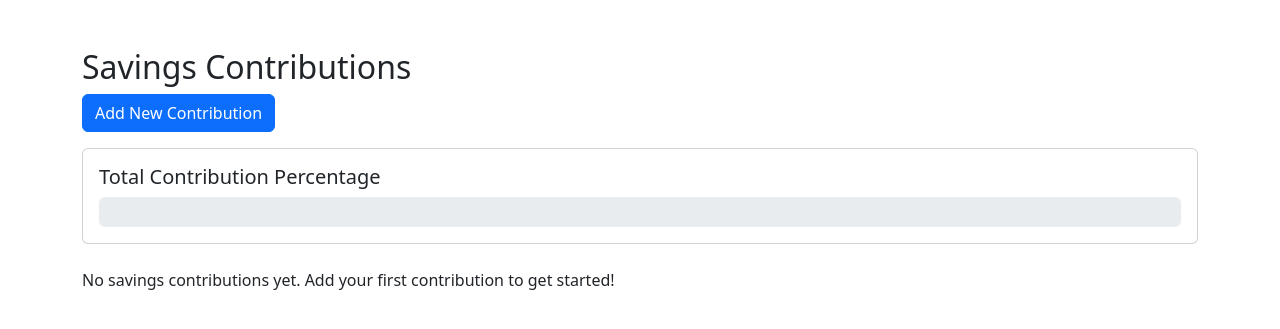
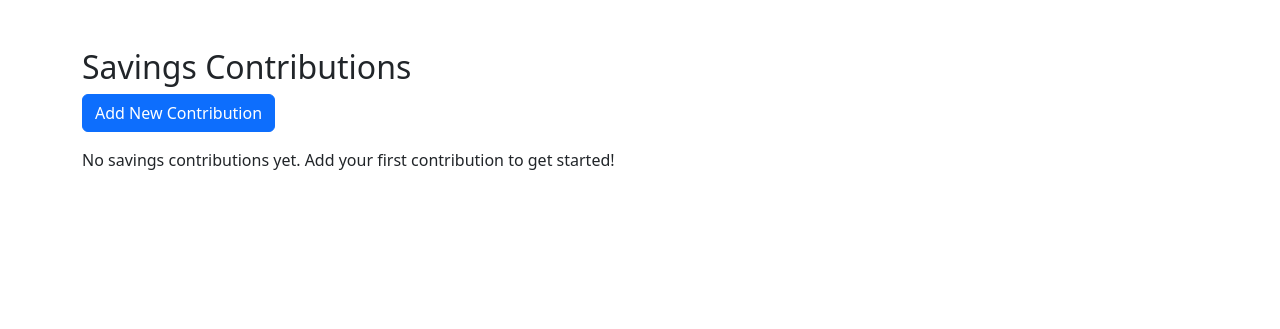
Before and after one commit to krishpra2315/money-parce, a Django app: page /savings/ in a window 1280 px wide. Shown: the part 56-385 px from the top of the page. Run offline with Django 5.2, Linux system fonts and the light colour scheme; the visitor is signed in with stand-in values (Sample User, id 1); data that the repository does not hold is empty; some libraries are stand-ins or nearby versions.

Commit message:
fixed contribution

```diff
--- a/templates/base.html
+++ b/templates/base.html
@@ -141,6 +141,11 @@
             </a>
           </li>
           <li>
+            <a href="{% url 'savings:contribution_list' %}" class="nav-link {% if request.resolver_match.app_name == 'savings' %}active{% endif %}">
+              <i class="bi bi-piggy-bank"></i> Savings Contributions
+            </a>
+          </li>
+          <li>
             <a href="{% url 'goals:goal_list' %}" class="nav-link {% if request.resolver_match.app_name == 'goals' %}active{% endif %}">
               <i class="bi bi-bullseye"></i> Goals
             </a>
--- a/templates/savings/contribution_list.html
+++ b/templates/savings/contribution_list.html
@@ -5,30 +5,6 @@
 <div class="container mt-4">
     <h2>Savings Contributions</h2>
     <a href="{% url 'savings:create_contribution' %}" class="btn btn-primary mb-3">Add New Contribution</a>
-
-    {% if messages %}
-        {% for message in messages %}
-            <div class="alert alert-{{ message.tags }}">
-                {{ message }}
-            </div>
-        {% endfor %}
-    {% endif %}
-
-    <div class="card mb-4">
-        <div class="card-body">
-            <h5 class="card-title">Total Contribution Percentage</h5>
-            <div class="progress" style="height: 30px;">
-                <div class="progress-bar progress-bar-striped progress-bar-animated {% if total_percentage > 100 %}bg-danger{% else %}bg-success{% endif %}"
-                     role="progressbar"
-                     style="width: {{ total_percentage }}%;"
-                     aria-valuenow="{{ total_percentage }}"
-                     aria-valuemin="0"
-                     aria-valuemax="100">
-                    {{ total_percentage }}%
-                </div>
-            </div>
-        </div>
-    </div>
 
     <div class="row">
         {% for contribution in contributions %}
```
